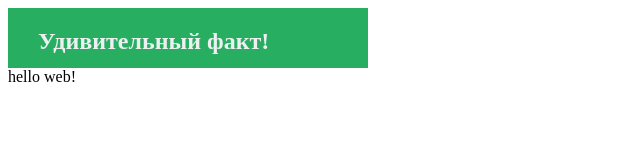
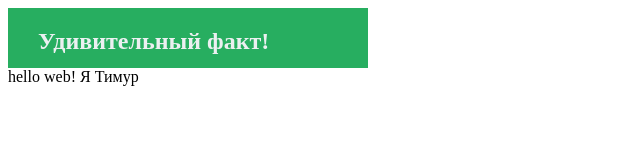
Before and after one commit to Timur1414/Timur1414.github.io, a plain HTML site: page index.html in a window 1280 px wide. Shown: the full height of the page, 0-640 px from the left. Drawn offline with Linux system fonts and the light colour scheme.

Commit message:
Update index.html

```diff
--- a/index.html
+++ b/index.html
@@ -27,6 +27,6 @@
         </p>
         <img src="img/actinia.jpg">
     </div>
-    hello web!
+    hello web! Я Тимур
 </body>
 </html>
```
